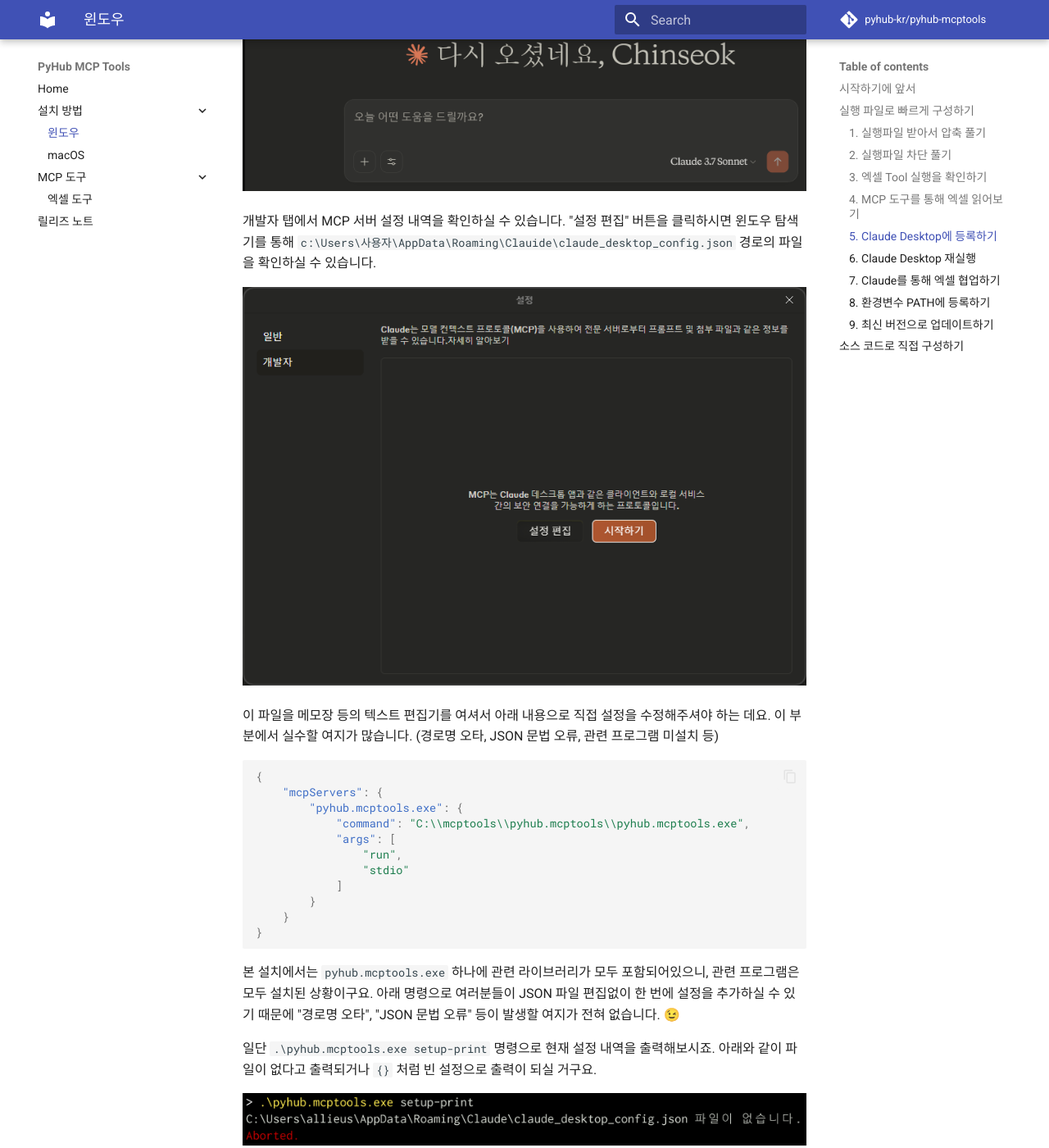
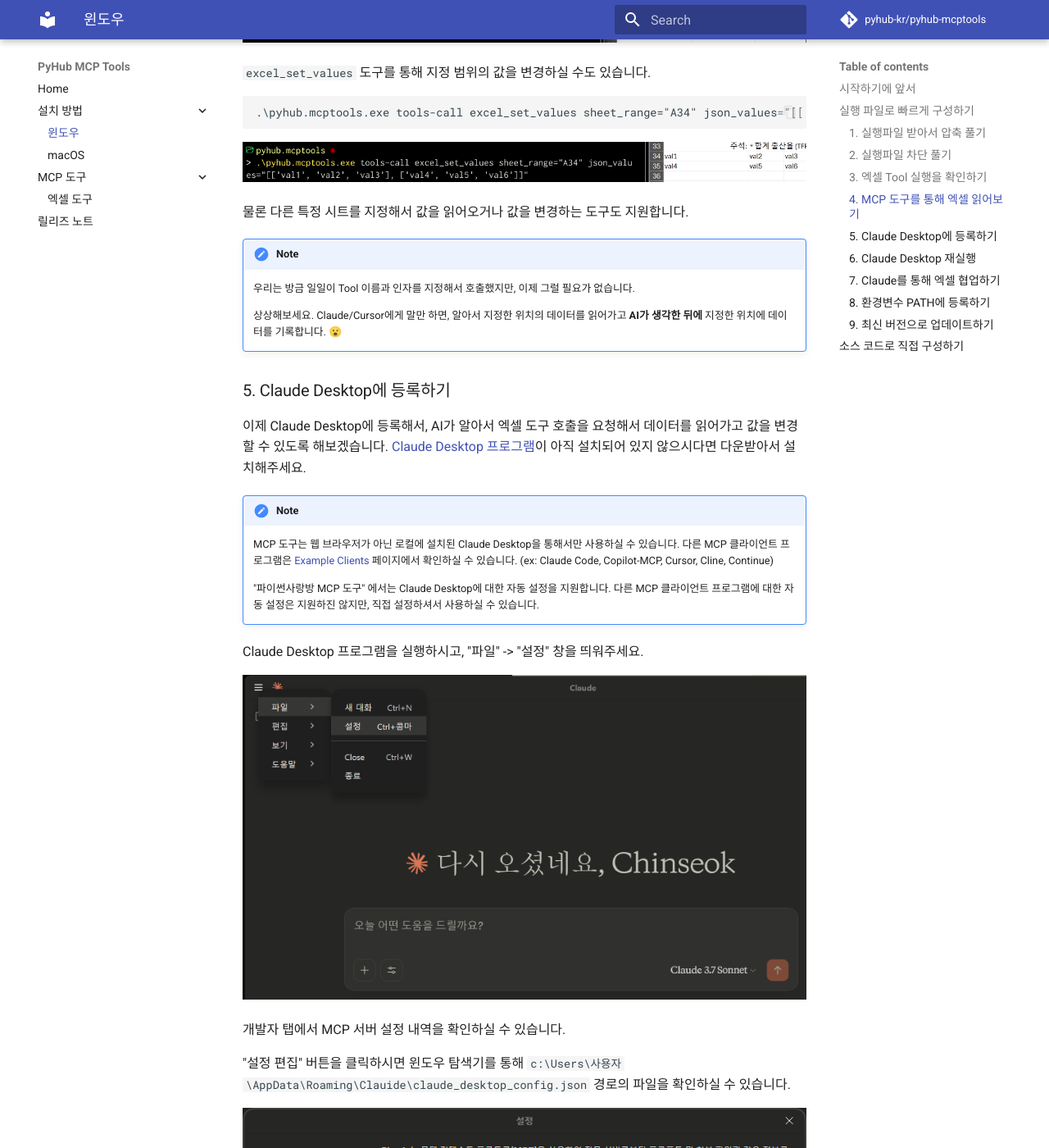
Before and after one commit to pyhub-kr/pyhub-mcptools, an MkDocs documentation site: the page built from docs/setup/windows/index.md, in a window 1280 px wide and 1400 px high, scrolled down 6056 px. Shown: the whole window at 82% size. Built offline with MkDocs 1.6.1 and Material for MkDocs 9.7.7, drawn with Linux system fonts in a browser that asks for light colours; comment, search, counter and statistics services are not loaded; some of the changed text lies outside the part shown.

Commit message:
Updated docs

````diff
--- a/docs/setup/windows/index.md
+++ b/docs/setup/windows/index.md
@@ -117,12 +117,18 @@
 `excel_set_values` 도구를 통해 지정 범위의 값을 변경하실 수도 있습니다.
 
 ```
-.\pyhub.mcptools.exe tools-call excel_set_values sheet_range="B35" json_values="[['hello'], ['world']]"
+.\pyhub.mcptools.exe tools-call excel_set_values sheet_range="A34" json_values="[['val1', 'val2', 'val3'], ['val4', 'val5', 'val6']]"
 ```
 
 ![](./assets/10-tools-call-set-values.png)
 
 물론 다른 특정 시트를 지정해서 값을 읽어오거나 값을 변경하는 도구도 지원합니다.
+
+!!! note
+
+    우리는 방금 일일이 Tool 이름과 인자를 지정해서 호출했지만, 이제 그럴 필요가 없습니다.
+
+    상상해보세요. Claude/Cursor에게 말만 하면, 알아서 지정한 위치의 데이터를 읽어가고 **AI가 생각한 뒤에** 지정한 위치에 데이터를 기록합니다. 😮
 
 ### 5. Claude Desktop에 등록하기
 
@@ -142,7 +148,9 @@
 
 ![](./assets/11-claude-desktop.png)
 
-개발자 탭에서 MCP 서버 설정 내역을 확인하실 수 있습니다. "설정 편집" 버튼을 클릭하시면
+개발자 탭에서 MCP 서버 설정 내역을 확인하실 수 있습니다.
+
+"설정 편집" 버튼을 클릭하시면
 윈도우 탐색기를 통해 `c:\Users\사용자\AppData\Roaming\Clauide\claude_desktop_config.json` 경로의 파일을 확인하실 수 있습니다.
 
 ![](./assets/12-claude-settings-developer.png)
@@ -164,21 +172,23 @@
 }
 ```
 
-본 설치에서는 `pyhub.mcptools.exe` 하나에 관련 라이브러리가 모두 포함되어있으니, 관련 프로그램은 모두 설치된 상황이구요.
-아래 명령으로 여러분들이 JSON 파일 편집없이 한 번에 설정을 추가하실 수 있기 때문에 "경로명 오타", "JSON 문법 오류" 등이 발생할 여지가 전혀 없습니다. 😉
+`pyhub.mcptools.exe` 하나에 관련 라이브러리가 모두 포함되어있으니, 관련 프로그램은 모두 설치된 상황이구요.
+MCP 설정을 자동으로 추가해주는 명령을 지원합니다.
+JSON 파일 편집없이 한 번에 설정을 추가하실 수 있기 때문에 "경로명 오타", "JSON 문법 오류" 등이 발생할 여지가 전혀 없습니다. 😉
 
 일단 `.\pyhub.mcptools.exe setup-print` 명령으로 현재 설정 내역을 출력해보시죠. 아래와 같이 파일이 없다고 출력되거나 `{}` 처럼 빈 설정으로 출력이 되실 거구요.
 
 ![](./assets/13-setup-print.png)
 
-이제 `.\pyhub.mcptools.exe setup-add` 명령만 실행하시면 한 번에 설정이 자동으로 추가되고,
+이제 `.\pyhub.mcptools.exe setup-add` 명령만 실행하시면 한 번에 `pyhub.mcptools` 에 대한 MCP 서버 설정이 자동으로 추가되고,
 다시 `.\pyhub.mcptools.exe setup-print` 명령을 실행해보시면 아래와 같이 설정이 적용되었음을 확인하실 수 있습니다.
 
 ![](./assets/14-setup-add.png)
 
 ### 6. Claude Desktop 재실행
 
-이제 Claude Desktop 프로그램을 완전히 종료해주시고 재실행해주시면 MCP 설정을 로딩합니다.
+이제 Claude Desktop 프로그램을 완전히 종료해주시고 재실행해주시면, Claude Desktop에서 MCP 설정을 다시 로딩하고
+Claude Desktop 내부에서 MCP 서버를 새롭게 띄웁니다.
 
 그런데 Claude Desktop 프로그램에서 "닫기" 버튼을 클릭하는 것 만으로는 완전히 종료되지 않습니다.
 작업 관리자를 여시고 Claude 프로세스에 대해 "작업 끝내기"를 해주셔야만 하는 데요.
@@ -200,10 +210,13 @@
 
 ![](./assets/17-claude.png)
 
-망치 아이콘을 등록하시면 이렇게 "파이썬사랑방 MCP 도구"에서 지원하는 도구 목록을 확인하실 수 있습니다.
-(최신 버전에서는 도구 성능을 위해 도구 설명을 영어로 변경했습니다.)
+위 스크린샷에서는 도구가 3개이구요. 정상적으로 도구를 인식했습니다. 향후 업데이트가 되면 지원하는 도구 개수가 늘어날 수 있습니다.
+
+망치 아이콘을 클릭하시면 이렇게 "파이썬사랑방 MCP 도구"에서 지원하는 도구 목록을 확인하실 수 있습니다.
 
 ![](./assets/18-claude-mcp-tools.png)
+
+이제 Claude를 대화를 하면, Claude가 엑셀 도구가 필요하다고 판단하는 시점에 알아서 엑셀 도구를 호출합니다.
 
 ### 7. Claude를 통해 엑셀 협업하기
 
@@ -225,7 +238,7 @@
 [Environment]::SetEnvironmentVariable("PATH", $env:PATH, [EnvironmentVariableTarget]::User)
 ```
 
-이제 어떤 경로에서든 `pyhub.mcptools.exe` 명령을 사용하실 수 있습니다.
+이제 어떤 경로의 파워쉘/명령프롬프트에서도 `pyhub.mcptools.exe` 명령을 사용하실 수 있습니다.
 
 ### 9. 최신 버전으로 업데이트하기
 
@@ -251,4 +264,4 @@
 
 !!! note
 
-    TODO
+    작성 예정
````
Also changed, not shown: docs/setup/macos/index.md (+7 -2 lines), docs/setup/windows/assets/01-release-page.png, docs/setup/windows/assets/03-defender.png, docs/setup/windows/assets/04-defender-allow.jpg, docs/setup/windows/assets/07-cmd-exec.png (added), docs/setup/windows/assets/08-tools-call.png (added), docs/setup/windows/assets/09-tools-call-get-values.png, docs/setup/windows/assets/10-tools-call-set-values.png, docs/setup/windows/assets/17-claude.png, docs/setup/windows/assets/18-claude-mcp-tools.png.
